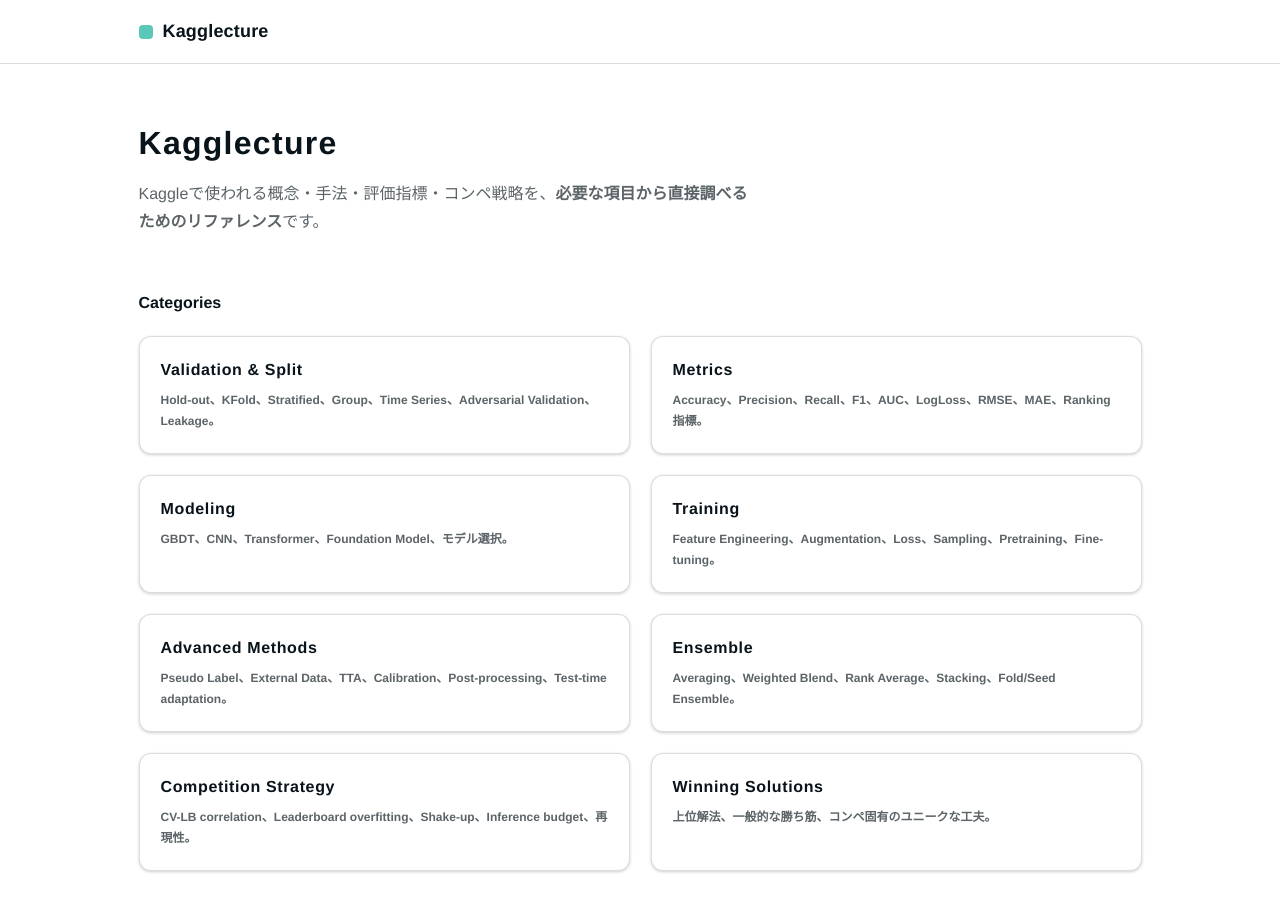
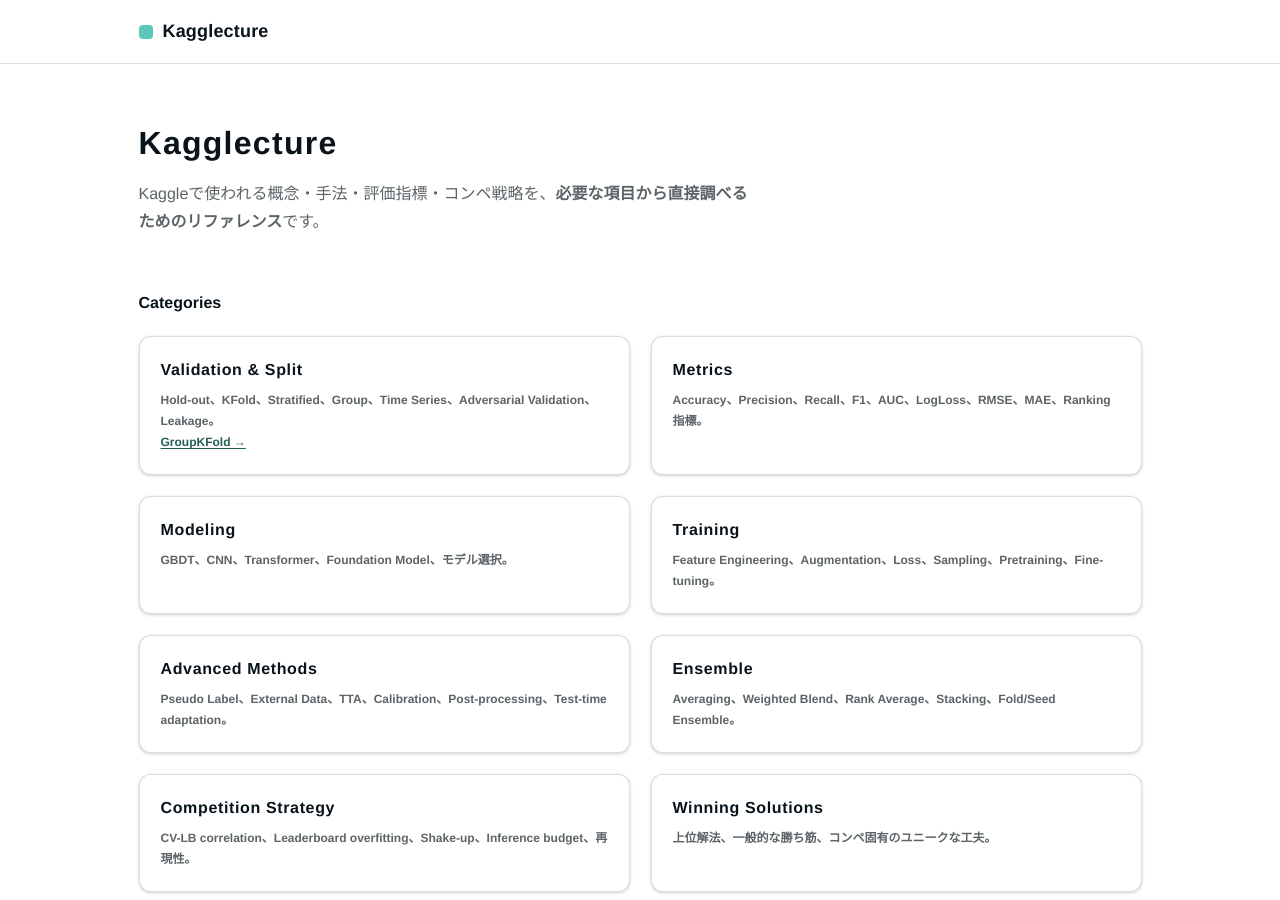
Before and after one commit to morikazu1119/Kagglecture, a Jekyll site: the page built from index.md, in a window 1280 px wide and 900 px high. Built offline with Jekyll 4.4.1, drawn with Linux system fonts in a browser that asks for light colours.

Commit message:
docs: link GroupKFold from reference index

```diff
--- a/index.md
+++ b/index.md
@@ -14,6 +14,7 @@
   <div class="learning-card">
     <h3>Validation & Split</h3>
     <p>Hold-out、KFold、Stratified、Group、Time Series、Adversarial Validation、Leakage。</p>
+    <p><a href="wiki/validation/group-kfold.md">GroupKFold →</a></p>
   </div>
   <div class="learning-card">
     <h3>Metrics</h3>
```
